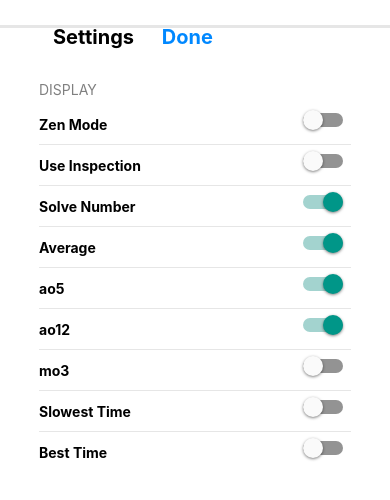
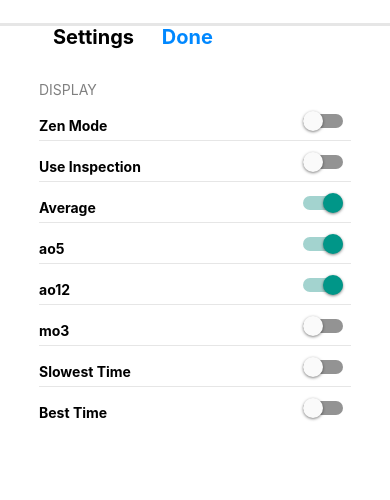
Before and after one commit to jacobyangg9/CubeClock, a React Native app: screen / in a window 390 px wide. Both pictures are taken after a click on the element 115 px from the left and 814 px from the top of the page. Shown: the top 500 px of the page. Built offline with nearby package versions, Linux system fonts and the light colour scheme.

Commit message:
allowed average time to dissapear upon user toggle

```diff
--- a/App.js
+++ b/App.js
@@ -33,12 +33,25 @@ const App = () => {
   const [ao5, setAo5] = useState(); // State to store the average of 5 times
   const [ao12, setAo12] = useState(); // State to store the average of 12 times
 
+  // Props from other files
   const [settingsVisible, setSettingsVisible] = useState(false); // State to control the visibility of the settings view
+
+  // Props from settings.js
+  const [isAverageEnabled, setIsAverageEnabled] = useState(true); // State to control if average time is enabled
+  const [isZenModeEnabled, setIsZenModeEnabled] = useState(false); // Toggle for Zen Mode
+  const [isUseInspectionEnabled, setIsUseInspectionEnabled] = useState(false); // Toggle for Use Inspection
+  const [isSolveNumberEnabled, setIsSolveNumberEnabled] = useState(true); // Toggle for Solve Number
+  const [isA5Enabled, setIsA5Enabled] = useState(true); // Toggle for ao5
+  const [isA12Enabled, setIsA12Enabled] = useState(true); // Toggle for ao12
+  const [ism3Enabled, setIsm3Enabled] = useState(false); // Toggle for mo3
+  const [isMaximumEnabled, setIsMaximumEnabled] = useState(false); // Toggle for Slowest Time
+  const [isMinimumEnabled, setIsMinimumEnabled] = useState(false); // Toggle for Best Time
+
 
   // Function to start the timer
   const startCubingTimer = () => {
     if (!cubingTimeStarted) {
-      Vibration.vibrate(50); // Vibrate the device when the timer starts
+      Vibration.vibrate(100);
       setCubingTimeStarted(true); // Mark the timer as started
       setCubingTimeStopped(false); // Ensure the timer is not in a stopped state
       startTimeRef.current = Date.now() - timeInMilliseconds.current; // Set the start time, accounting for any paused time
@@ -259,7 +272,27 @@ const App = () => {
 
   return (
       <SafeAreaView style={styles.container}>
-        <Settings settingsVisible={settingsVisible} displaySettings={displaySettings}/>
+        <Settings settingsVisible={settingsVisible}
+                  displaySettings={displaySettings}
+                  isAverageEnabled={isAverageEnabled}
+                  setIsAverageEnabled={setIsAverageEnabled}
+                  isZenModeEnabled={isZenModeEnabled}
+                  setIsZenModeEnabled={setIsZenModeEnabled}
+                  isUseInspectionEnabled={isUseInspectionEnabled}
+                  setIsUseInspectionEnabled={setIsUseInspectionEnabled}
+                  isSolveNumberEnabled={isSolveNumberEnabled}
+                  setIsSolveNumberEnabled={setIsSolveNumberEnabled}
+                  isA5Enabled={isA5Enabled}
+                  setIsA5Enabled={setIsA5Enabled}
+                  isA12Enabled={isA12Enabled}
+                  setIsA12Enabled={setIsA12Enabled}
+                  ism3Enabled={ism3Enabled}
+                  setIsm3Enabled={setIsm3Enabled}
+                  isMaximumEnabled={isMaximumEnabled}
+                  setIsMaximumEnabled={setIsMaximumEnabled}
+                  isMinimumEnabled={isMinimumEnabled}
+                  setIsMinimumEnabled={setIsMinimumEnabled}
+        />
         <TouchableOpacity
           onPress={cubingTimeStarted ? stopCubingTimer : startCubingTimer}
           style={{ width: '100%', flex: 1 }}
@@ -275,7 +308,8 @@ const App = () => {
             </View>
             <View style={[styles.timeDescriptionsWrapper, { opacity: isVisible ? 1 : 0 }]}>
                 <Text style={styles.timeDescriptions}>Solve: {solveNumber}/{solveNumber}</Text>
-                <Text style={styles.timeDescriptions}>Average: {sessionStarted ? formatTime(averageTime) : '--'}</Text>
+                {isAverageEnabled && <Text style={styles.timeDescriptions}>Average: {sessionStarted ? formatTime(averageTime) : '--'}</Text>}
+
                 <Text style={styles.timeDescriptions}>ao5: {solveNumber >= 5 ? ao5 : '--'}</Text>
                 <Text style={styles.timeDescriptions}>ao12: {solveNumber >=12 ? ao12 : '--'}</Text>
             </View>
--- a/settings.js
+++ b/settings.js
@@ -2,17 +2,21 @@ import React, { useState, useRef, useEffect } from 'react';
 import { StyleSheet, Text, SafeAreaView, TouchableOpacity, View, Image, Alert, Animated, Switch, ScrollView } from 'react-native';
 import styles from './styles';
 
-const Settings = ({settingsVisible, displaySettings}) => {
 
-    const [isZenModeEnabled, setIsZenModeEnabled] = useState(false); // Toggle for Zen Mode
-    const [isUseInspectionEnabled, setIsUseInspectionEnabled] = useState(false); // Toggle for Use Inspection
-    const [isSolveNumberEnabled, setIsSolveNumberEnabled] = useState(true); // Toggle for Solve Number
-    const [isAverageEnabled, setIsAverageEnabled] = useState(true); // Toggle for Average
-    const [isA5Enabled, setIsA5Enabled] = useState(true); // Toggle for ao5
-    const [isA12Enabled, setIsA12Enabled] = useState(true); // Toggle for ao12
-    const [ism3Enabled, setIsm3Enabled] = useState(false); // Toggle for mo3
-    const [isMaximumEnabled, setIsMaximumEnabled] = useState(false); // Toggle for Slowest Time
-    const [isMinimumEnabled, setIsMinimumEnabled] = useState(false); // Toggle for Best Time
+
+const Settings = ({settingsVisible, displaySettings, isAverageEnabled, setIsAverageEnabled, isA12Enabled, setIsA12Enabled, isZenModeEnabled, setIsZenModeEnabled, isA5Enabled, setIsA5Enabled, isMaximumEnabled, setIsMaximumEnabled, isUseInspectionEnabled, setIsUseInspectionEnabled, ism3Enabled, setIsm3Enabled, isMinimumEnabled, setIsMinimumEnabled}) => {
+
+
+    // Function to do nothing
+    const doAbsolutelyNothing = () => {
+      // This function intentionally does nothing
+    }
+
+    // Use effect function to toggle if average is enabled
+    useEffect(() => {
+      console.log(`Is average enabled? ${isAverageEnabled}`);
+    }, [isAverageEnabled]);
+
 
 
     return (
@@ -38,6 +42,7 @@ const Settings = ({settingsVisible, displaySettings}) => {
               <Switch
                 value={isZenModeEnabled}
                 onValueChange={setIsZenModeEnabled}
+                style={styles.settingsSwitchElements}
               ></Switch>
             </View>
 
@@ -48,27 +53,17 @@ const Settings = ({settingsVisible, displaySettings}) => {
               <Switch
                 value={isUseInspectionEnabled}
                 onValueChange={setIsUseInspectionEnabled}
+                style={styles.settingsSwitchElements}
               ></Switch>
             </View>
 
             <View style={styles.settingsBodyLine}></View>
 
-
-            <View style={styles.settingsBodyWrapper}>
-              <Text style={styles.settingsBodyText}>Solve Number</Text>
-              <Switch
-                value={isSolveNumberEnabled}
-                onValueChange={setIsSolveNumberEnabled}
-              ></Switch>
-            </View>
-
-            <View style={styles.settingsBodyLine}></View>
-
-
             <View style={styles.settingsBodyWrapper}>
               <Text style={styles.settingsBodyText}>Average</Text>
               <Switch
                 value={isAverageEnabled}
+                style={styles.settingsSwitchElements}
                 onValueChange={setIsAverageEnabled}
               ></Switch>
             </View>
@@ -81,6 +76,7 @@ const Settings = ({settingsVisible, displaySettings}) => {
               <Switch
                 value={isA5Enabled}
                 onValueChange={setIsA5Enabled}
+                style={styles.settingsSwitchElements}
               ></Switch>
             </View>
 
@@ -92,6 +88,7 @@ const Settings = ({settingsVisible, displaySettings}) => {
               <Switch
                 value={isA12Enabled}
                 onValueChange={setIsA12Enabled}
+                style={styles.settingsSwitchElements}
               ></Switch>
             </View>
 
@@ -103,6 +100,7 @@ const Settings = ({settingsVisible, displaySettings}) => {
               <Switch
                 value={ism3Enabled}
                 onValueChange={setIsm3Enabled}
+                style={styles.settingsSwitchElements}
               ></Switch>
             </View>
 
@@ -114,6 +112,7 @@ const Settings = ({settingsVisible, displaySettings}) => {
               <Switch
                 value={isMaximumEnabled}
                 onValueChange={setIsMaximumEnabled}
+                style={styles.settingsSwitchElements}
               ></Switch>
             </View>
 
@@ -125,6 +124,7 @@ const Settings = ({settingsVisible, displaySettings}) => {
               <Switch
                 value={isMinimumEnabled}
                 onValueChange={setIsMinimumEnabled}
+                style={styles.settingsSwitchElements}
               ></Switch>
             </View>
 
--- a/styles.js
+++ b/styles.js
@@ -143,7 +143,12 @@ const styles = StyleSheet.create({
 
   settingsBodyText: {
     fontWeight: 'bold',
-    top: '30%',
+    top: '50%',
+  },
+
+  settingsSwitchElements: {
+    top: '20%',
+    right: '0%',
   },
 
   settingPropertyText: {
```
Also changed, not shown: package.json (+13 -10 lines), 2 other files (tests, documents, lock files or other folders).
